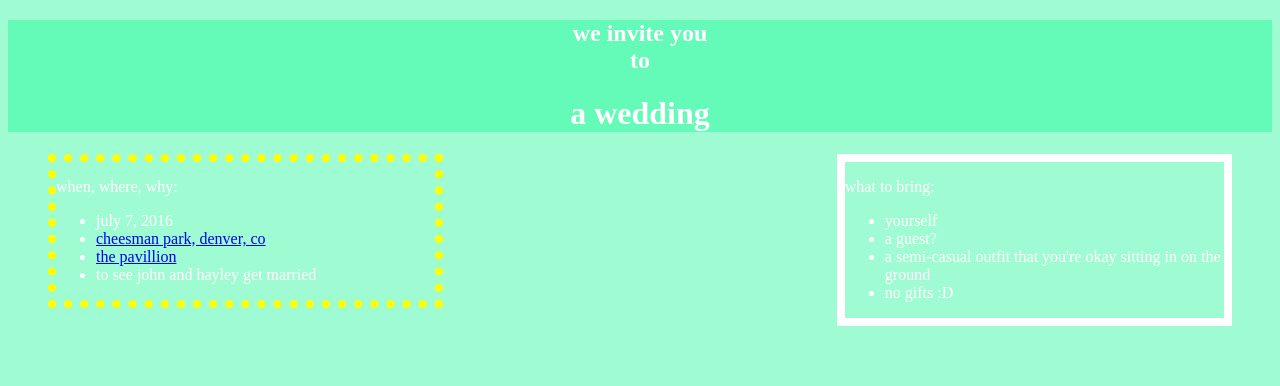
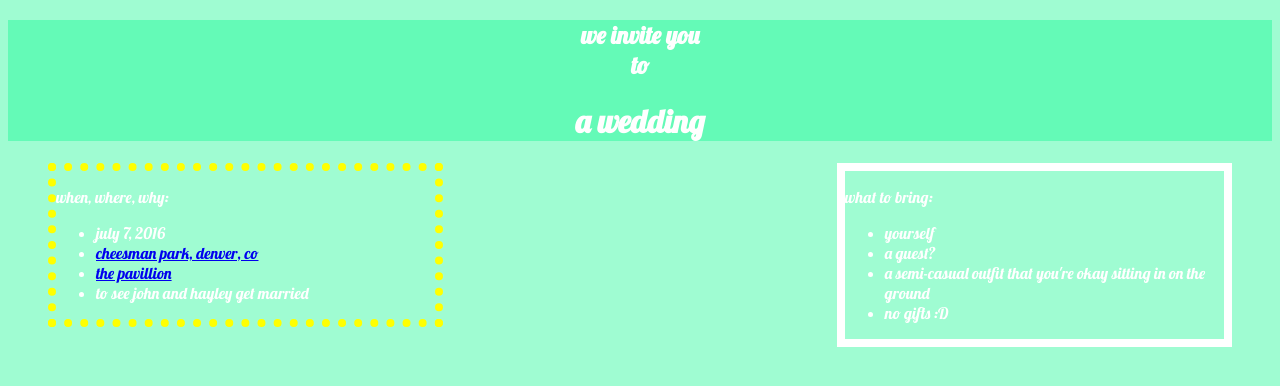
Before and after one commit to Marie1225/Wedding-invite, a plain HTML site: page index.html in a window 1280 px wide. Drawn offline with Linux system fonts and the light colour scheme.

Commit message:
FIxed font

```diff
--- a/index.html
+++ b/index.html
@@ -10,7 +10,7 @@
         body {
             color:white;
             background-color:rgb(159, 252, 210);
-            font-family: Lobster::latin, serif;
+            font-family: Lobster, serif;
         }
 
             .fancytop {
```
